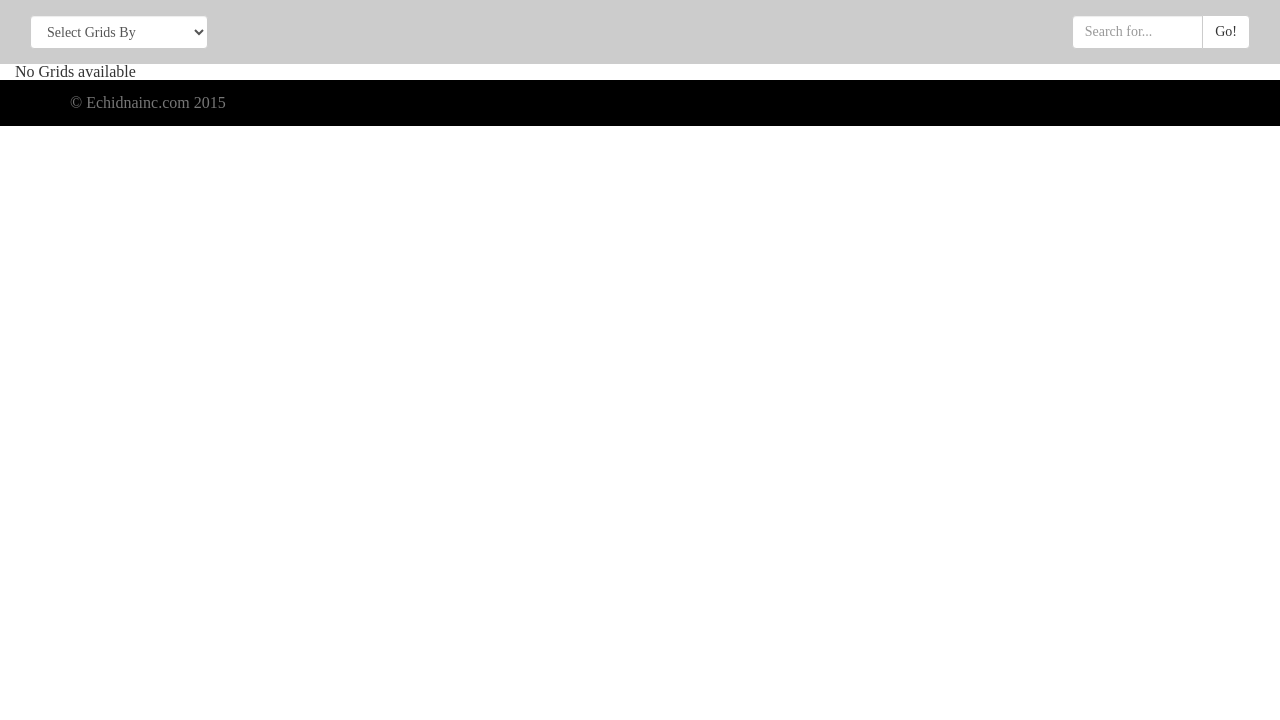
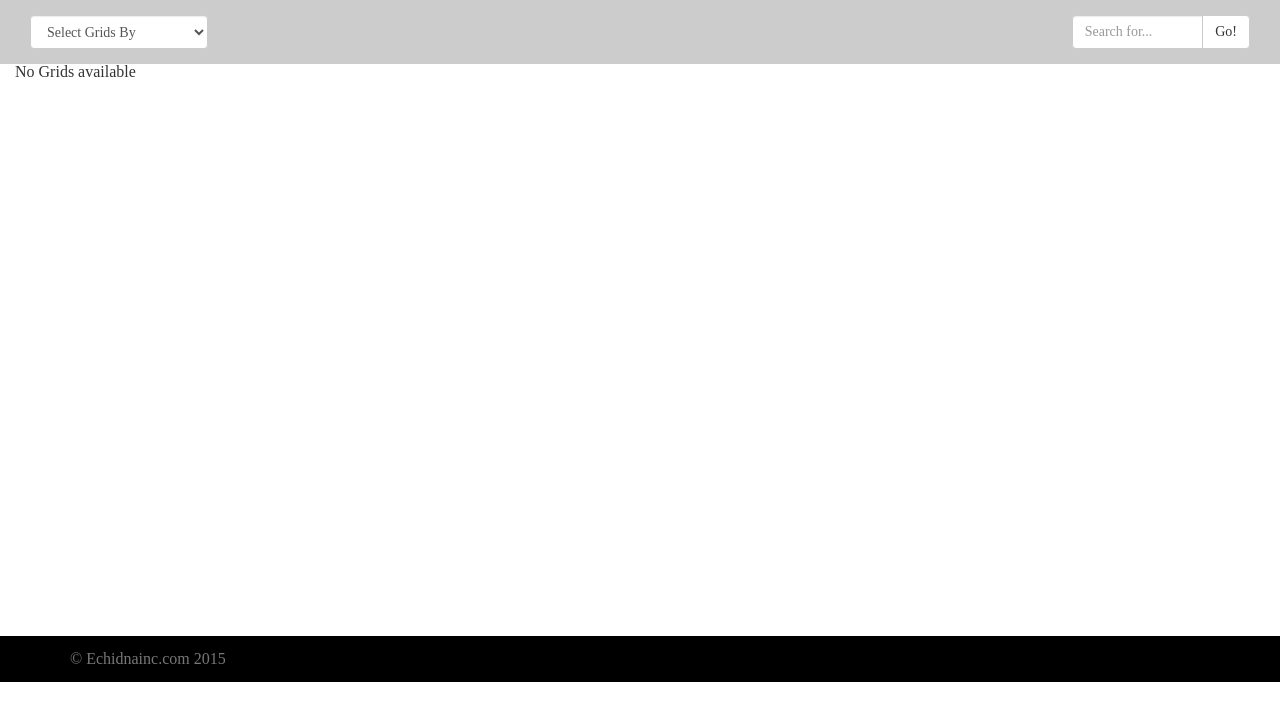
Before and after one commit to sai-echidnainc/theGrid, a CodeIgniter app: page / in a window 1280 px wide. Shown: the part 80-800 px from the top of the page. Run offline with CodeIgniter, Linux system fonts and the light colour scheme; data comes from the database, SQL or seed files in the repository; some web fonts are replaced.

Commit message:
Min height to container

```diff
--- a/asserts/base_assets/style.css
+++ b/asserts/base_assets/style.css
@@ -64,9 +64,10 @@ q:before, q:after {
 .header-container .navbar-brand{
 	padding: 0;
 }
-/*.grid_view_section{
-	margin-top: 110px;
+.grid_view_section{
+	min-height: 71.5vmin;
 }
+/*
 .crd{
 	display: inline-block;
 	position: relative;
@@ -216,6 +217,7 @@ q:before, q:after {
 .grid_msnry{
 	/*margin-top: 80px;*/
 	padding: 0;
+	min-height: 81.1vmin;
 }
 .grid_element{
 	float: left;
```
